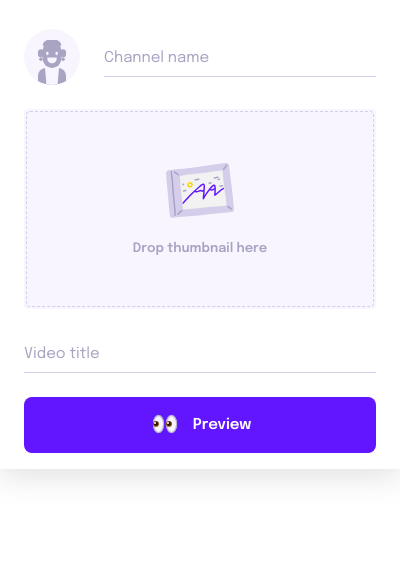
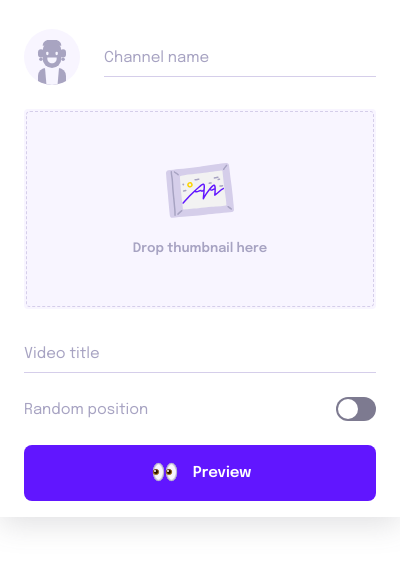
Before and after one commit to bdebon/youtube-thumbnail-tester-chrome-extension, a browser extension: page popup.html in a window 400 px wide. Shown: the part 113-680 px from the top of the page. Drawn offline with Linux system fonts and the light colour scheme.

Commit message:
add random position switch

```diff
--- a/popup.html
+++ b/popup.html
@@ -106,6 +106,14 @@
             <label class="py-form-label" for="video-title">Video title</label>
           </div>
 
+          <div class="py-form-group random-switch">
+            <label class="py-form-label" for="random">Random position</label>
+            <label class="switch" for="random">
+                <input type="checkbox" id="random" hidden />
+                <span class="slider"></span>
+            </label>
+          </div>
+
           <div class="js-find-card py-button">
               <svg width="32" height="32" viewBox="0 0 32 32" fill="none" class="py-button-icon" xmlns="http://www.w3.org/2000/svg">
                   <g filter="url(#filter0_i)">
--- a/popup.js
+++ b/popup.js
@@ -6,6 +6,7 @@ let resetBtn = document.querySelector(".js-reset-btn");
 const titleInput = document.querySelector('.js-title-input')
 const channelThumbnailInput = document.querySelector('.js-channel-thumbnail-input')
 const channelNameInput = document.querySelector('.js-channel-name-input')
+const randomButton = document.querySelector('#random')
 const thumbnailInput = document.querySelector('.js-thumbnail-input')
 const errorMessageSpan = document.querySelector("#extErrorMessage")
 const darkModeBtn = document.querySelector('.js-darkmode-btn')
@@ -112,8 +113,17 @@ function initInputs() {
     removeError();
 }
 
+randomButton.addEventListener('change', (e) => {
+    const isChecked = e.target.checked
+    if (isChecked) {
+        e.target.parentNode.parentNode.classList.add('active')
+    }else {
+        e.target.parentNode.parentNode.classList.remove('active')
+    }
+})
+
 findCardBtn.addEventListener("click", async () => {
-    await launchScript(false)
+    await launchScript(randomButton.checked)
 })
 
 shuffleBtn.addEventListener("click", async (e) => {
--- a/style.css
+++ b/style.css
@@ -409,6 +409,44 @@ input {
     opacity: 1;
 }
 
+/* Random position */
+.random-switch {display: flex;}
+.random-switch.active .py-form-label {color: #181930;}
+
+.switch {
+    display: inline-block;
+    margin-left: auto;
+    width: 40px;
+    height: 24px;
+}
+
+.slider {
+    position: relative;
+    cursor: pointer;
+    width: 100%;
+    height: 100%;
+    display: block;
+    background-color: #7D7A90;
+    transition: .4s;
+    border-radius: 34px;
+}
+
+.slider:before {
+    position: absolute;
+    content: '';
+    border-radius: 50%;
+    height: 20px;
+    width: 20px;
+    left: 2px;
+    bottom: 2px;
+    background-color: white;
+    transition: .4s;
+}
+
+input:checked + .slider {background-color: var(--btnColor);}
+input:focus + .slider {box-shadow: 0 0 1px var(--btnColor);}
+input:checked + .slider:before {transform: translateX(16px);}
+
 /* //////// */
 
 .row {
```
